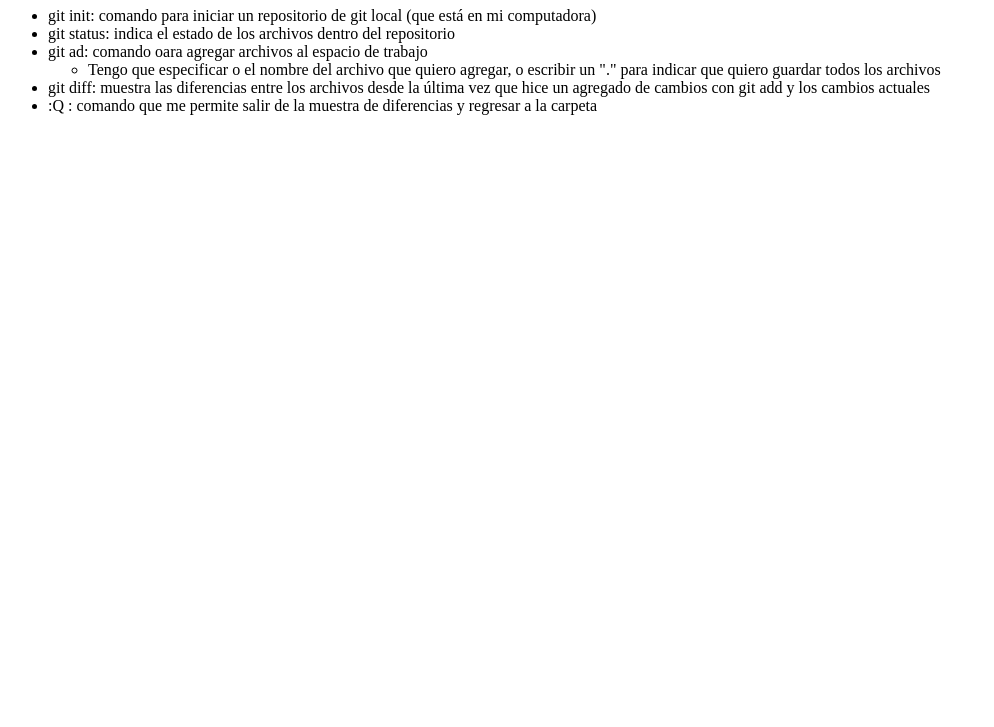
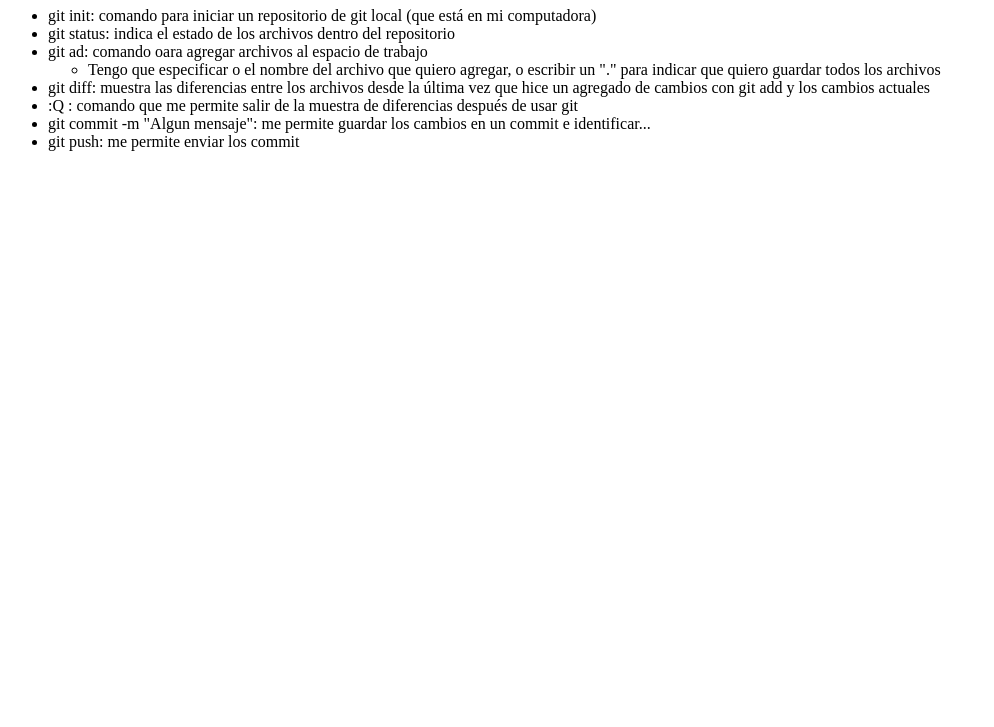
Before and after one commit to mariaabi82/intro-a-git, a plain HTML site: page index.html in a window 1280 px wide. Shown: the part 73-800 px from the top of the page, without its empty margins (0-994 px from the left). Drawn offline with Linux system fonts and the light colour scheme.

Commit message:
Actualice la lista de comandos

```diff
--- a/index.html
+++ b/index.html
@@ -19,7 +19,9 @@
         </li>
     </ul>
     <li>git diff: muestra las diferencias entre los archivos desde la última vez que hice un agregado de cambios con git add y los cambios actuales</li>
-    <li>:Q : comando que me permite salir de la muestra de diferencias y regresar a la carpeta</li>
+    <li>:Q : comando que me permite salir de la muestra de diferencias después de usar git</li>
+    <li>git commit -m "Algun mensaje": me permite guardar los cambios en un commit e identificar...</li>
+    <li>git push: me permite enviar los commit</li>
 </ul>
 </body>
 </html>
```
